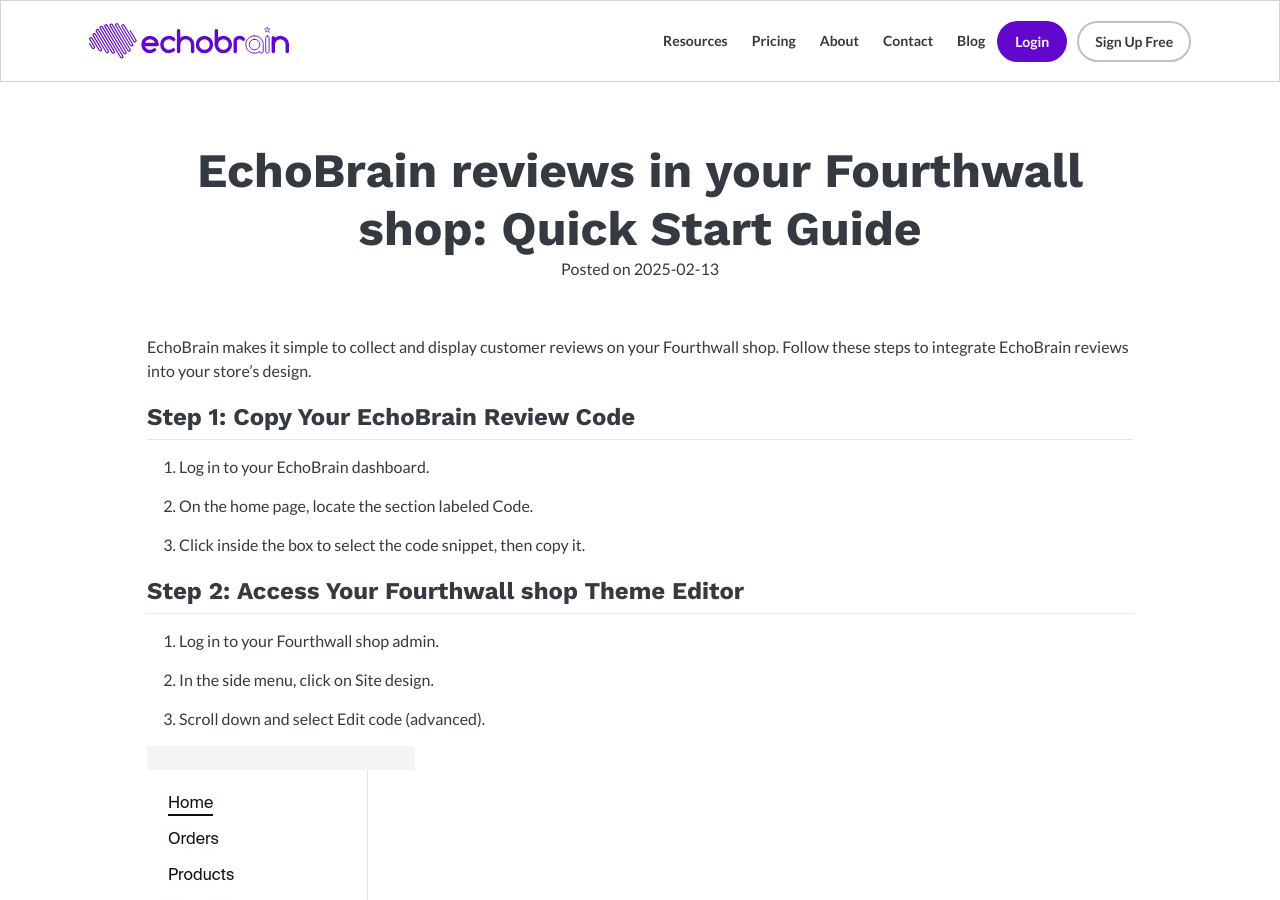
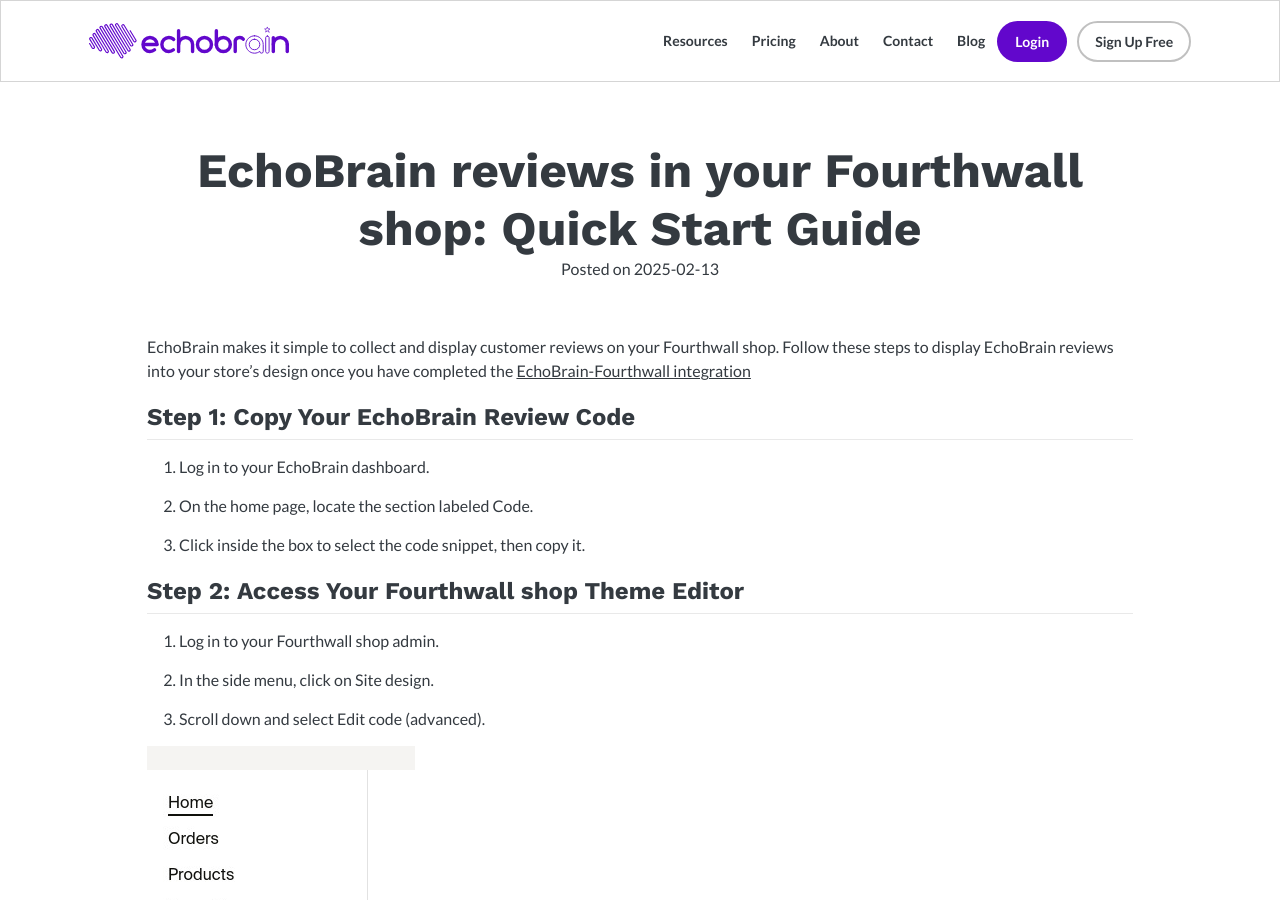
Before and after one commit to echo-brain/echo-brain.github.io, a Jekyll site: the page built from _posts/2025-02-13-fourthwall-reviews-quick-start.md, in a window 1280 px wide and 900 px high. Built offline with Jekyll 4.4.1, drawn with Linux system fonts in a browser that asks for light colours.

Commit message:
Update 2025-02-13-fourthwall-reviews-quick-start.md

```diff
--- a/_posts/2025-02-13-fourthwall-reviews-quick-start.md
+++ b/_posts/2025-02-13-fourthwall-reviews-quick-start.md
@@ -8,7 +8,7 @@
 tags: [Documentation, Integration, Customization]
 ---
 
-EchoBrain makes it simple to collect and display customer reviews on your Fourthwall shop. Follow these steps to integrate EchoBrain reviews into your store's design.
+EchoBrain makes it simple to collect and display customer reviews on your Fourthwall shop. Follow these steps to display EchoBrain reviews into your store's design once you have completed the [EchoBrain-Fourthwall integration](https://echo-brain.com/blog/documentation/fourthwall-integration-quick-start-guide/)
 
 
 ## Step 1: Copy Your EchoBrain Review Code
```
